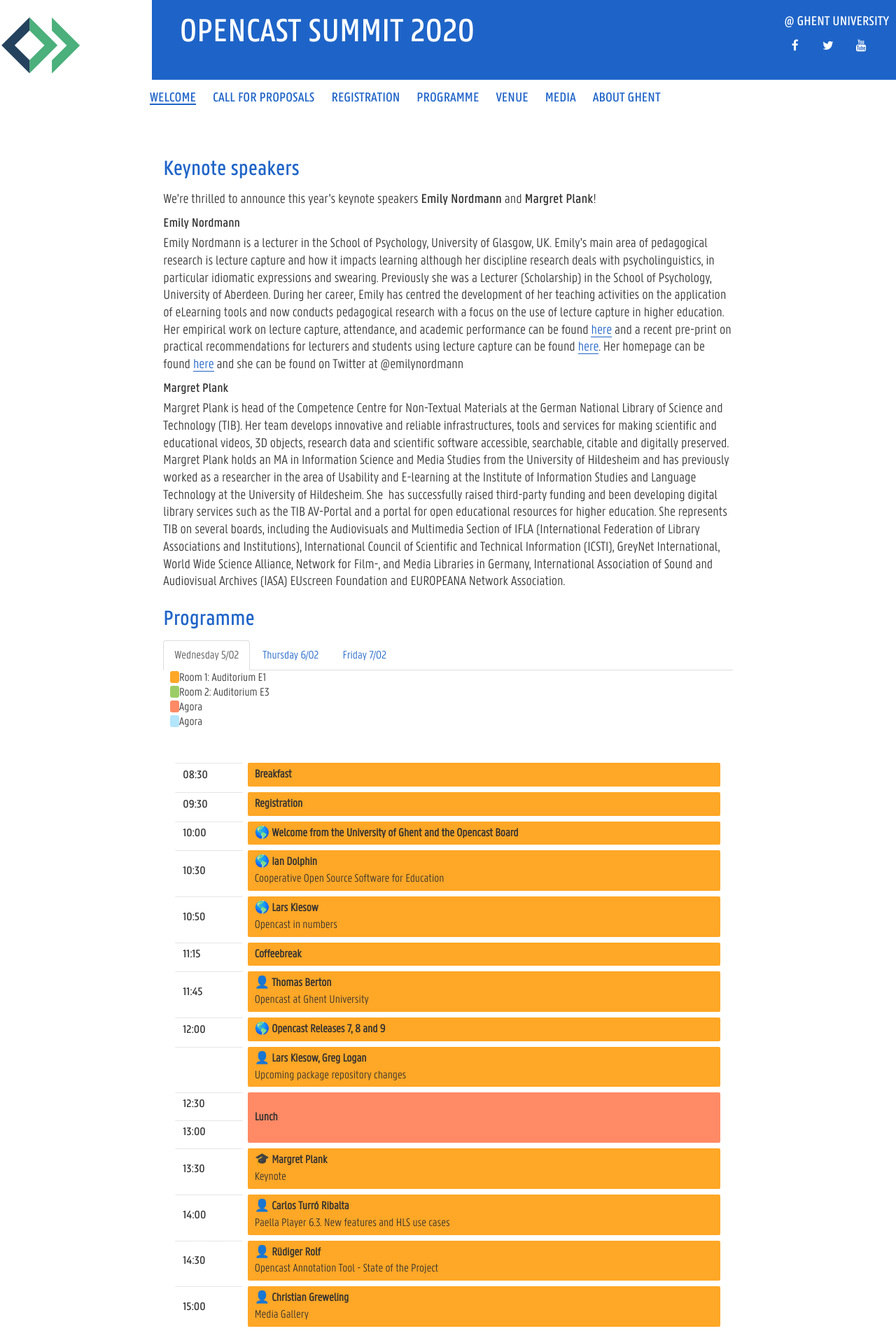
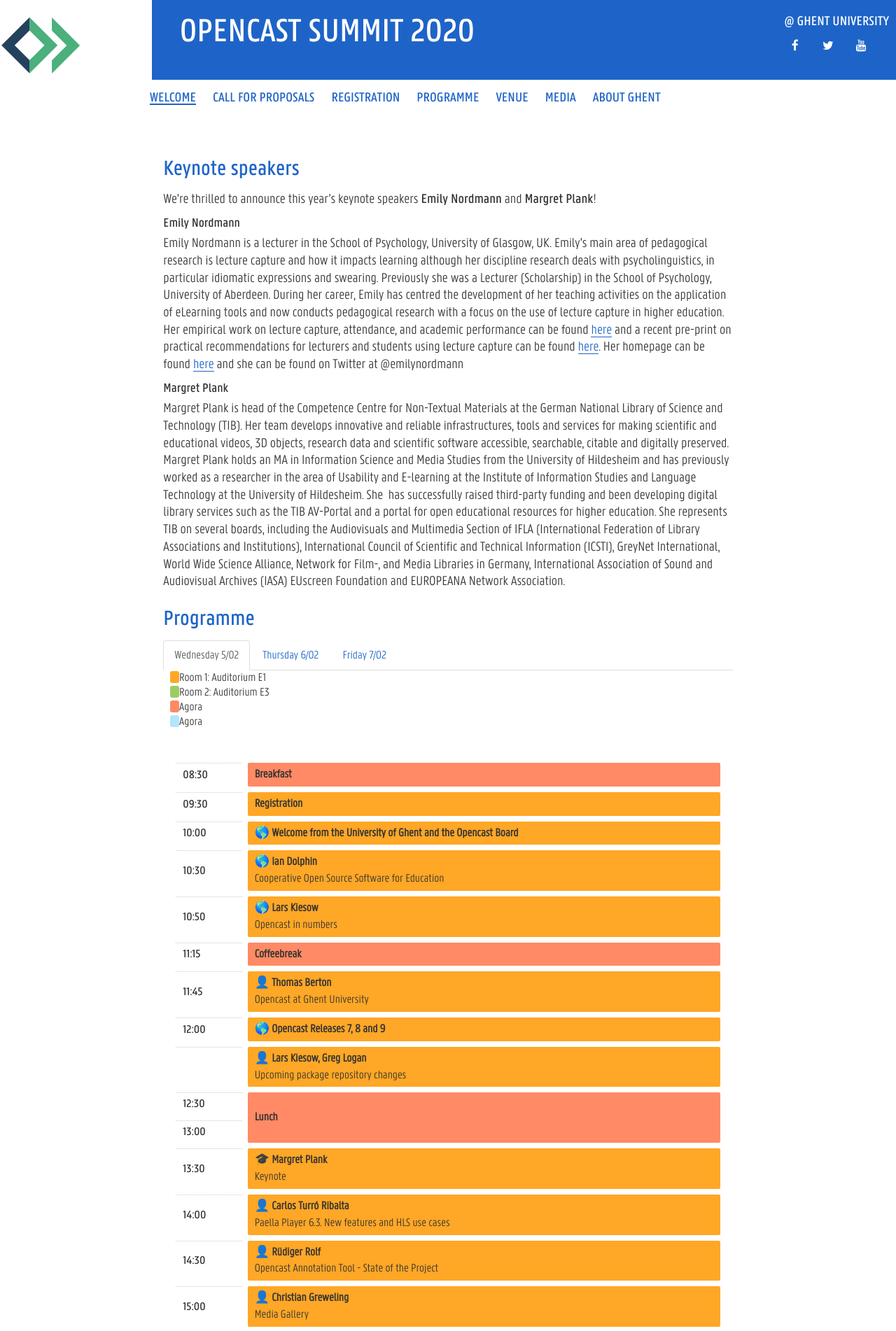
Before and after one commit to mm-dict/oc2020, a Jekyll site: the page built from programme.md, in a window 1280 px wide. Shown: the top 1902 px of the page at 70% size. Built offline with Jekyll 4.4.1, drawn with Linux system fonts in a browser that asks for light colours; a script that is not in the unit is left out.

Commit message:
Update programme.md

```diff
--- a/programme.md
+++ b/programme.md
@@ -58,7 +58,7 @@ Margret Plank is head of the Competence Centre for Non-Textual Materials at the
     <body>
         <tr>
             <th>08:30</th>
-            <td class="track-1">Breakfast</td>
+            <td class="break">Breakfast</td>
         </tr>
         <tr>
             <th>09:30</th>
@@ -78,7 +78,7 @@ Margret Plank is head of the Competence Centre for Non-Textual Materials at the
         </tr>
         <tr>
             <th>11:15</th>
-            <td class="track-1">Coffeebreak</td>
+            <td class="break">Coffeebreak</td>
         </tr>
         <tr>
             <th>11:45</th>
@@ -176,7 +176,7 @@ Margret Plank is head of the Competence Centre for Non-Textual Materials at the
     <body>
         <tr>
             <th>08:00</th>
-            <td class="track-1">Breakfast</td>
+            <td class="break">Breakfast</td>
         </tr>
         <tr>
             <th>09:00</th>
```
